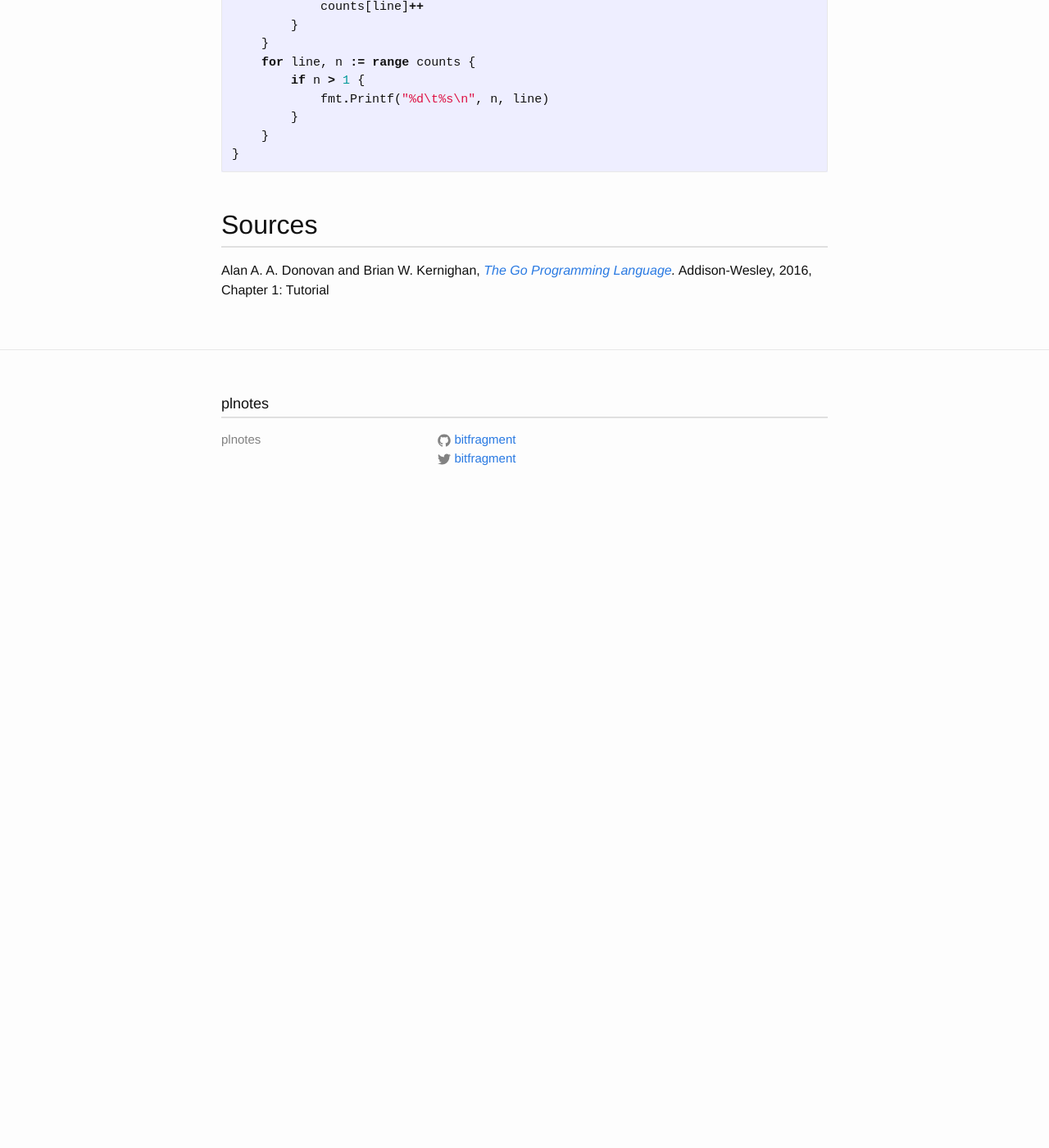
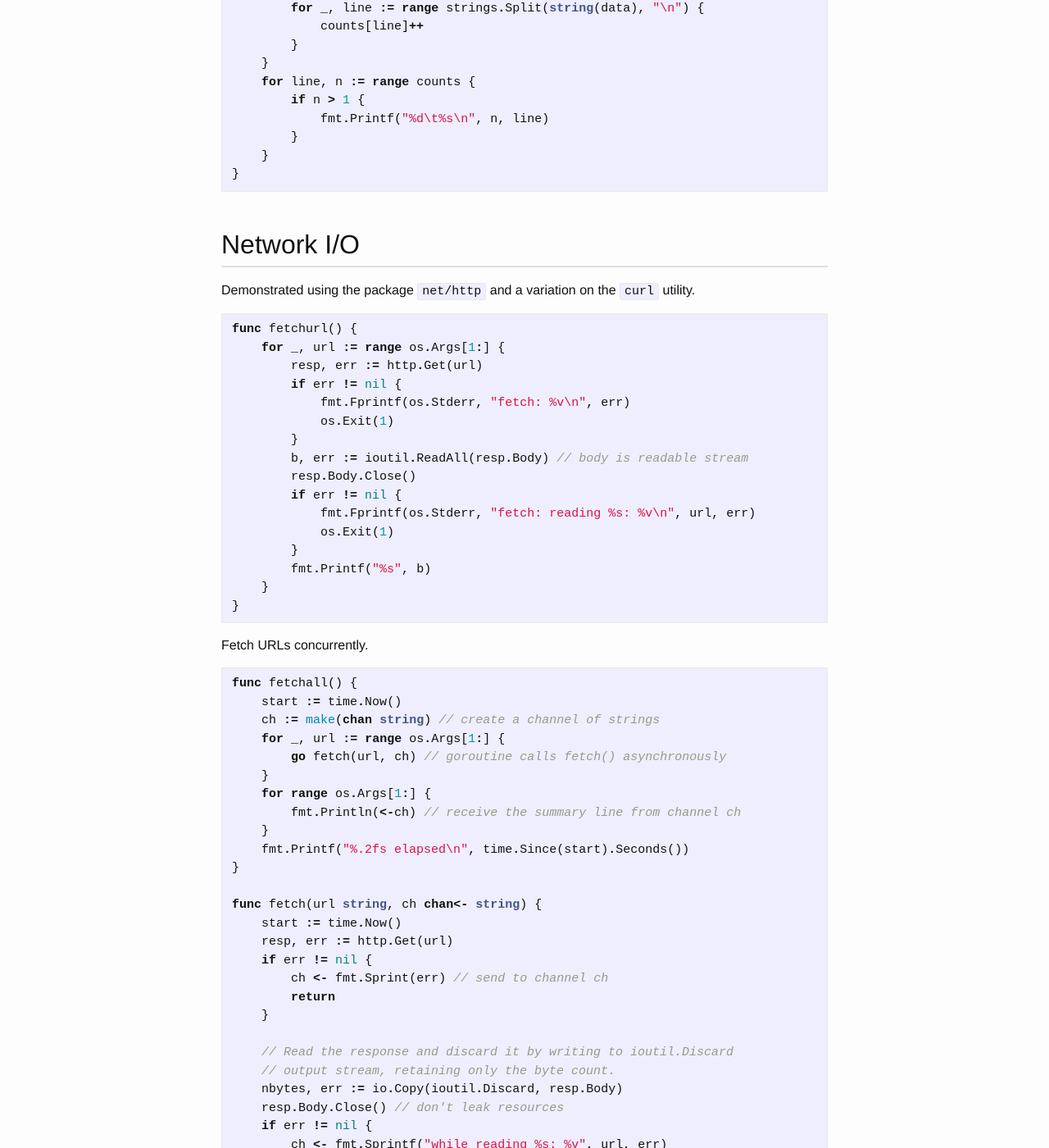
Before and after one commit to bitfragment/plnotes, a Jekyll site: the page built from _go/input-output.md, in a window 1280 px wide and 1400 px high, scrolled down 2416 px. Shown: the whole window at 82% size. Built offline with Jekyll 4.4.1, drawn with Linux system fonts in a browser that asks for light colours; before the commit the page ends 3046 px from its top, so only the background shows below that; some of the changed text lies outside the part shown.

Commit message:
Add content from Kernighan & Donovan 1.5-1.6

````diff
--- a/_go/input-output.md
+++ b/_go/input-output.md
@@ -115,6 +115,69 @@ func dup3() {
 ```
 
 
+## Network I/O
+
+Demonstrated using the package `net/http` and a variation on the
+`curl` utility.
+
+```go
+func fetchurl() {
+    for _, url := range os.Args[1:] {
+        resp, err := http.Get(url)
+        if err != nil {
+            fmt.Fprintf(os.Stderr, "fetch: %v\n", err)
+            os.Exit(1)
+        }
+        b, err := ioutil.ReadAll(resp.Body) // body is readable stream
+        resp.Body.Close()
+        if err != nil {
+            fmt.Fprintf(os.Stderr, "fetch: reading %s: %v\n", url, err)
+            os.Exit(1)
+        }
+        fmt.Printf("%s", b)
+    }
+}
+```
+
+Fetch URLs concurrently.
+
+```go
+func fetchall() {
+    start := time.Now()
+    ch := make(chan string) // create a channel of strings
+    for _, url := range os.Args[1:] {
+        go fetch(url, ch) // goroutine calls fetch() asynchronously
+    }
+    for range os.Args[1:] {
+        fmt.Println(<-ch) // receive the summary line from channel ch
+    }
+    fmt.Printf("%.2fs elapsed\n", time.Since(start).Seconds())
+}
+
+func fetch(url string, ch chan<- string) {
+    start := time.Now()
+    resp, err := http.Get(url)
+    if err != nil {
+        ch <- fmt.Sprint(err) // send to channel ch
+        return
+    }
+
+    // Read the response and discard it by writing to ioutil.Discard
+    // output stream, retaining only the byte count.
+    nbytes, err := io.Copy(ioutil.Discard, resp.Body)
+    resp.Body.Close() // don't leak resources
+    if err != nil {
+        ch <- fmt.Sprintf("while reading %s: %v", url, err)
+        return
+    }
+    secs := time.Since(start).Seconds()
+
+    // Send a summary line on the channel ch
+    ch <- fmt.Sprintf("%.2fs %7d %s", secs, nbytes, url)
+}
+```
+
+
 ## Sources
 
 Alan A. A. Donovan and Brian W. Kernighan, *[The Go Programming Language].*
````
